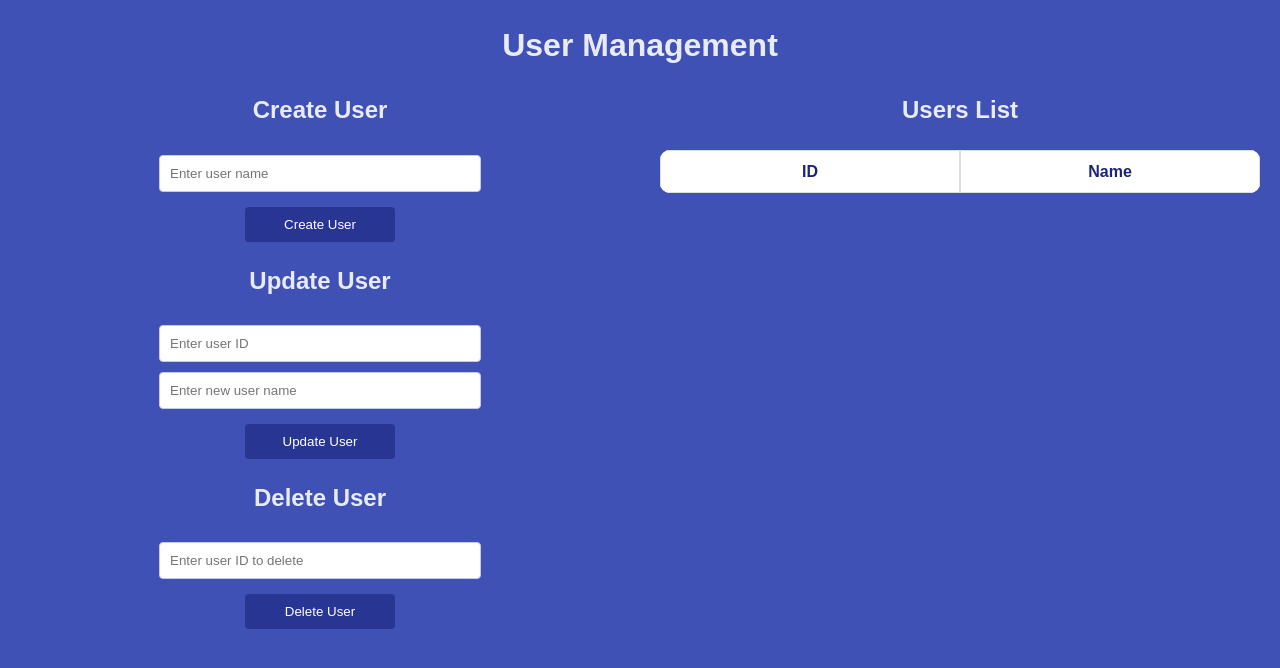
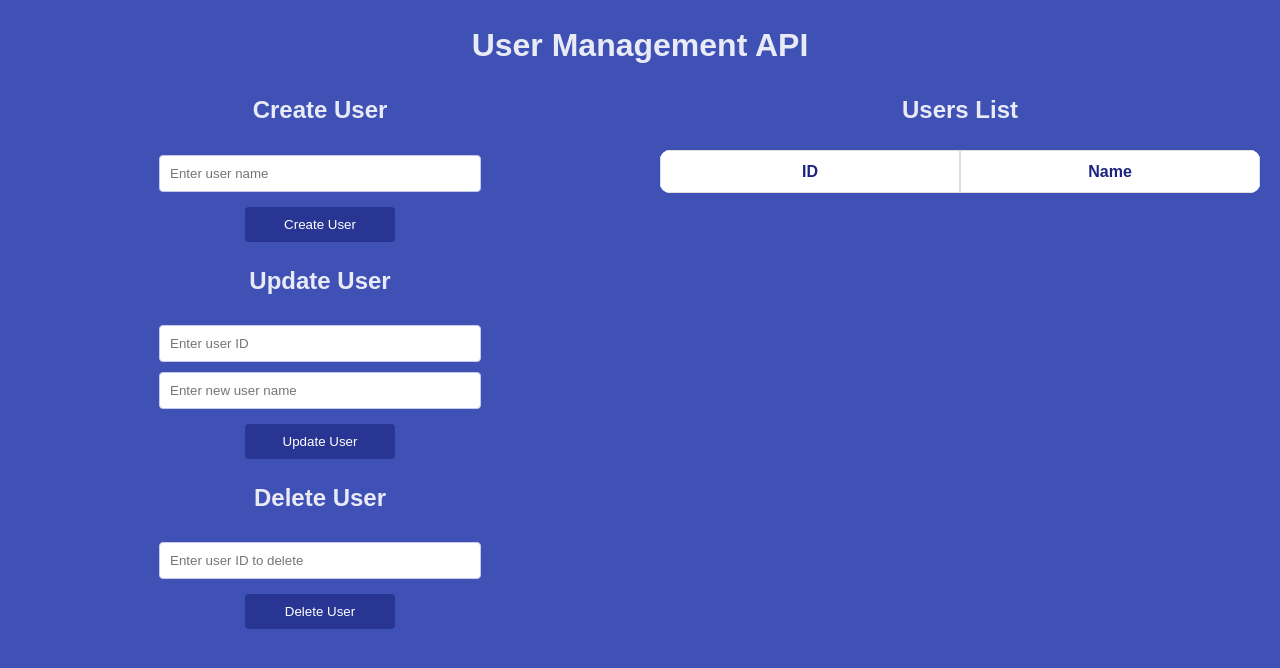
Before and after one commit to Nyx1444/API-Test, a website: page index.html in a window 1280 px wide. Drawn offline with Linux system fonts and the light colour scheme; no server answers.

Commit message:
Fix CORS initialization and install cors module

```diff
--- a/api/users.js
+++ b/api/users.js
@@ -1,10 +1,12 @@
 const express = require('express');
+const cors = require('cors');
 const serverless = require('serverless-http');
 const path = require('path');
-const cors = require('cors');
-app.use(cors());
+
 
 const app = express();
+
+app.use(cors());
 app.use(express.json());
 app.use(express.static(path.join(__dirname, '..', 'public'))); // ใช้ไฟล์ static จาก public
 
--- a/index.html
+++ b/index.html
@@ -7,7 +7,7 @@
     <link rel="stylesheet" href="/style.css">
 </head>
 <body>
-    <h1>User Management</h1>
+    <h1>User Management API</h1>
 
     <div class="container">
         <div class="left-panel">
```
